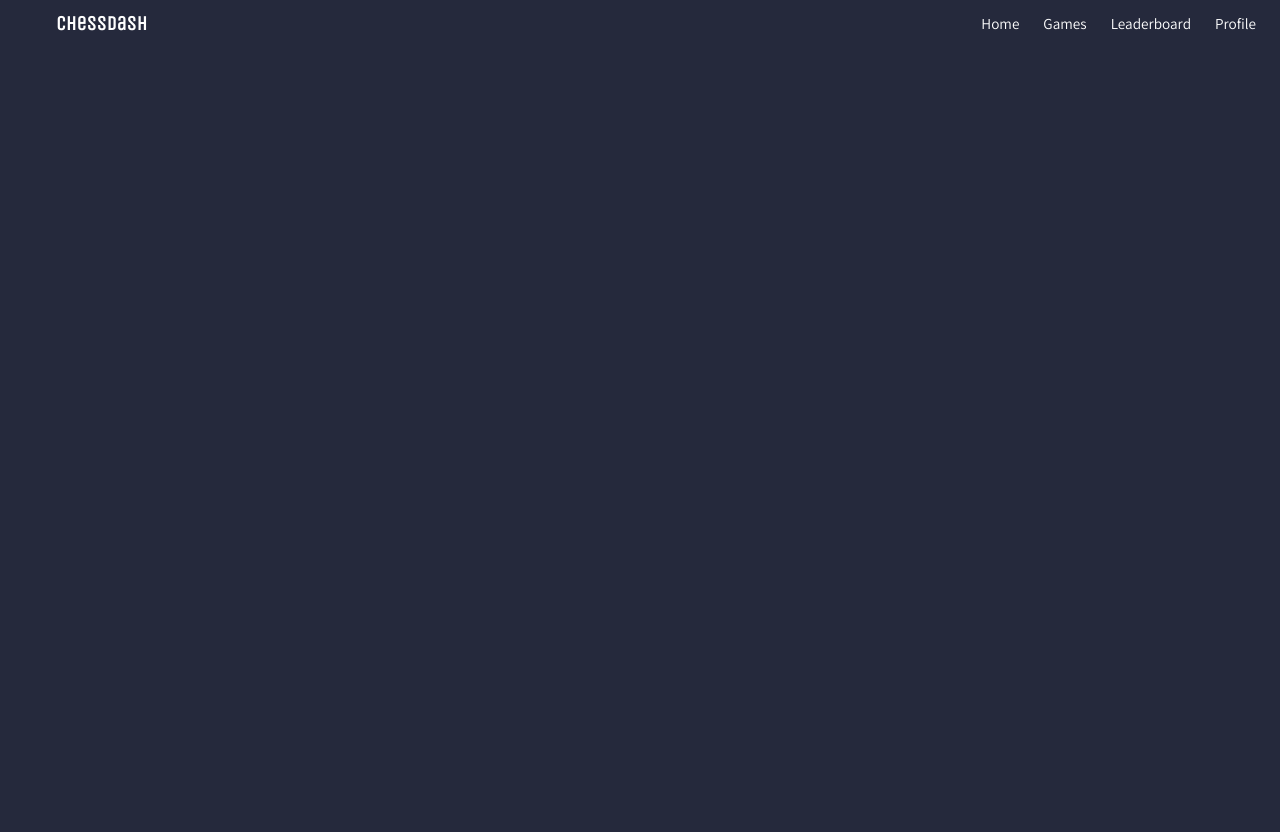
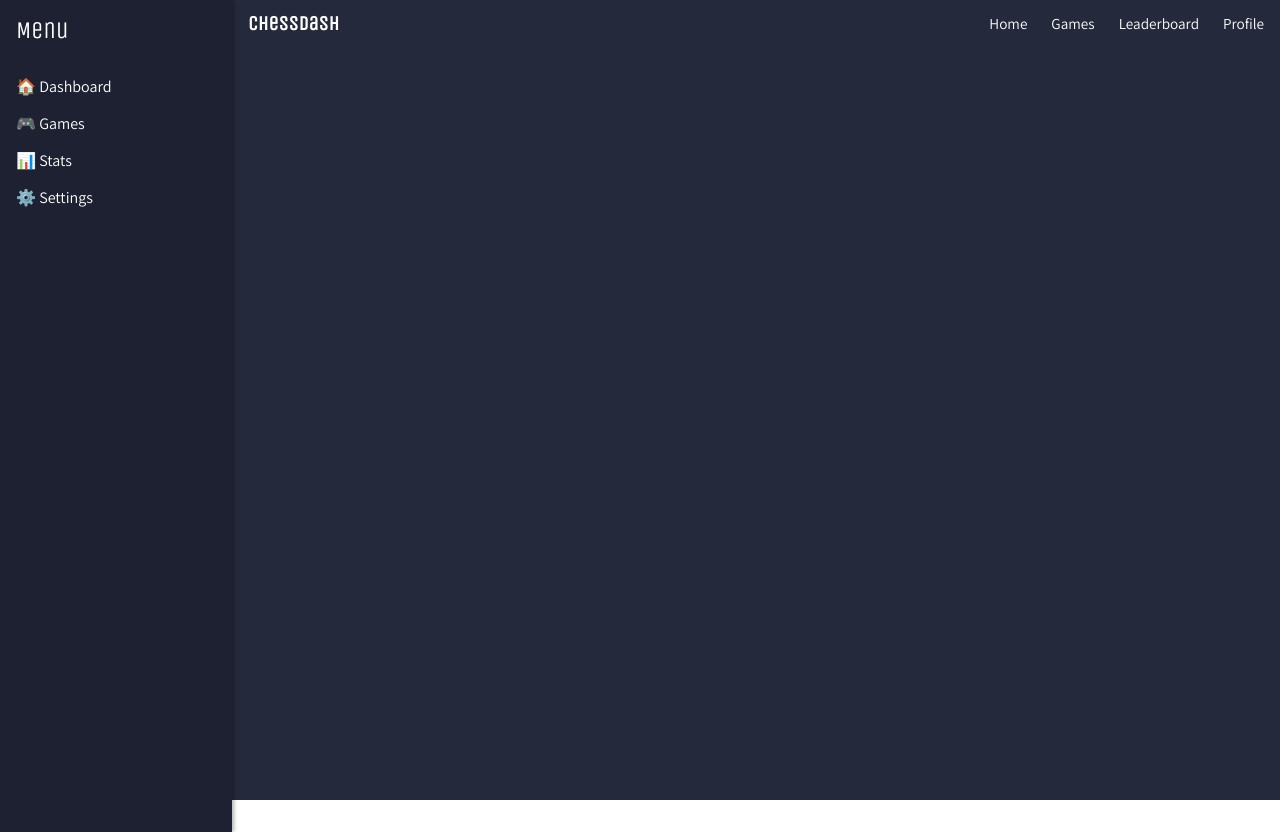
Before and after one commit to joseph-johnson27001/game-dashboard, a Vue app: page / in a window 1280 px wide. Before the commit the page ends 800 px from the top, so only its background shows below. Built offline with nearby package versions, Linux system fonts and the light colour scheme.

Commit message:
Added sidebar. Updated layout

```diff
--- a/src/App.vue
+++ b/src/App.vue
@@ -1,5 +1,6 @@
 <template>
   <div id="app">
+    <SideBar />
     <div class="main">
       <TopNav />
     </div>
@@ -7,28 +8,33 @@
 </template>
 
 <script>
+import SideBar from './components/Navigation/SideBar.vue';
 import TopNav from './components/Navigation/TopNav.vue';
 
 export default {
   name: "App",
   components: {
     TopNav,
+    SideBar
   }
 };
 </script>
 
 <style>
+#app {
+  display: flex;
+  height: 100dvh;
+  width: 100%;
+  background-color: rgb(37, 41, 60);
+}
+
 body {
   margin: 0;
-  background-color: rgb(37, 41, 60);
-  display: flex;
-  justify-content: center;
   font-family: 'Assistant', sans-serif;
 }
 
 .main {
-  width: 100dvw;
-  height: 100dvh;
-  max-width: 1200px;
+  width: 100%;
+  flex-grow: 1;
 }
 </style>
--- /dev/null
+++ b/src/components/Navigation/SideBar.vue
@@ -0,0 +1,54 @@
+<template>
+  <aside class="sidebar">
+    <div class="sidebar-header">Menu</div>
+    <nav class="sidebar-nav">
+      <a href="#">🏠 Dashboard</a>
+      <a href="#">🎮 Games</a>
+      <a href="#">📊 Stats</a>
+      <a href="#">⚙️ Settings</a>
+    </nav>
+  </aside>
+</template>
+
+<script>
+export default {
+  name: "SideBar",
+};
+</script>
+
+<style scoped>
+.sidebar {
+  width: 200px;
+  max-width: 200px;
+  flex-shrink: 0;
+  height: 100dvh;
+  background-color: rgb(30, 33, 50);
+  color: white;
+  display: flex;
+  flex-direction: column;
+  padding: 1rem;
+  box-shadow: 2px 0 4px rgba(0, 0, 0, 0.3);
+}
+
+.sidebar-header {
+  font-family: 'Unica One', cursive;
+  font-size: 1.5rem;
+  margin-bottom: 2rem;
+}
+
+.sidebar-nav {
+  display: flex;
+  flex-direction: column;
+  gap: 1rem;
+}
+
+.sidebar-nav a {
+  color: white;
+  text-decoration: none;
+  font-size: 1rem;
+}
+
+.sidebar-nav a:hover {
+  text-decoration: underline;
+}
+</style>
--- a/src/components/Navigation/TopNav.vue
+++ b/src/components/Navigation/TopNav.vue
@@ -2,7 +2,7 @@
   <nav class="top-nav">
     <div class="nav-content">
       <div class="logo">ChessDash</div>
-      <div class="spacer" />
+
       <div class="nav-items">
         <a href="#">Home</a>
         <a href="#">Games</a>
@@ -21,16 +21,16 @@ export default {
 
 <style scoped>
 .top-nav {
-  width: 100%;
+  flex-grow: 1;
   padding: 0.75rem 1rem;
 }
 
 .nav-content {
-  max-width: 1200px;
   margin: 0 auto;
   display: flex;
   align-items: center;
   color: white;
+  justify-content: space-between;
 }
 
 .logo {
```
